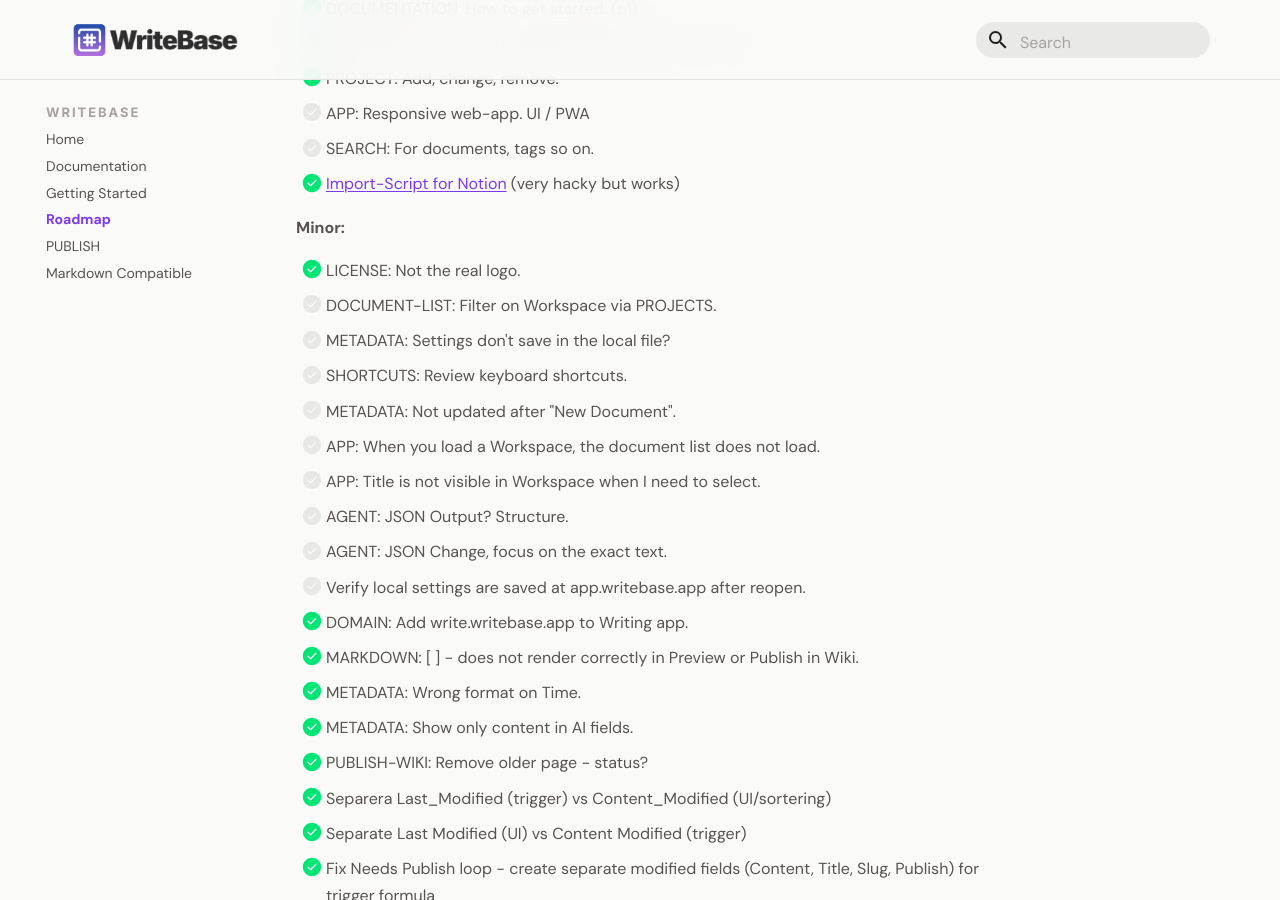
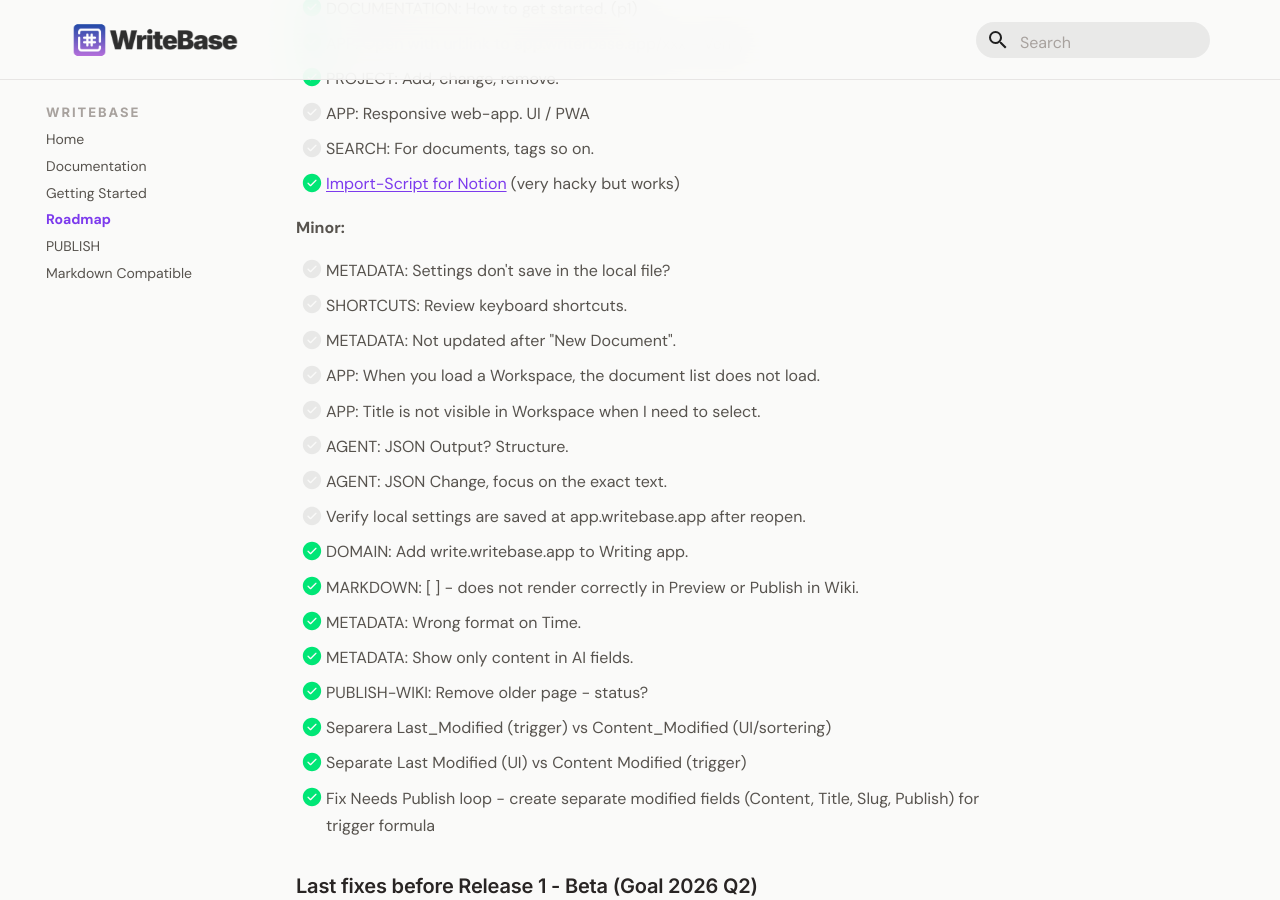
Before and after one commit to larssonhthomas-afk/writebase-docs, an MkDocs documentation site: the page built from docs/009-roadmap.md, in a window 1280 px wide and 900 px high, scrolled down 677 px. Built offline with MkDocs 1.6.1 and Material for MkDocs 9.7.7, drawn with Linux system fonts in a browser that asks for light colours; some web fonts are replaced.

Commit message:
Update 009-roadmap.md

```diff
--- a/docs/009-roadmap.md
+++ b/docs/009-roadmap.md
@@ -34,8 +34,6 @@ This Backlog has a priority 1-3.
 
 **Minor:**
 
-- [x] LICENSE: Not the real logo.
-- [ ] DOCUMENT-LIST: Filter on Workspace via PROJECTS.
 - [ ] METADATA: Settings don't save in the local file?
 - [ ] SHORTCUTS: Review keyboard shortcuts.
 - [ ] METADATA: Not updated after "New Document".
```
